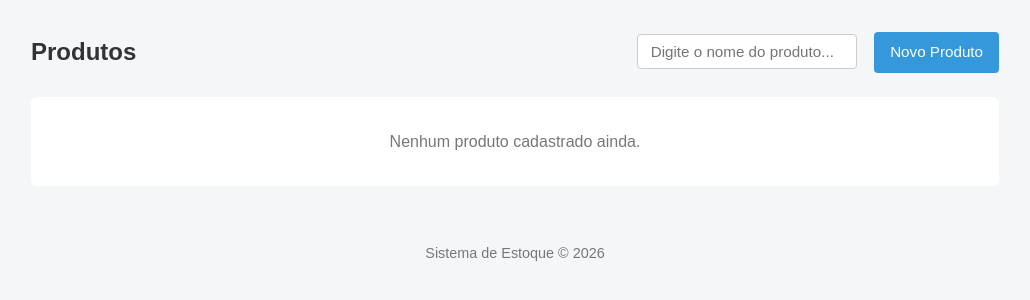
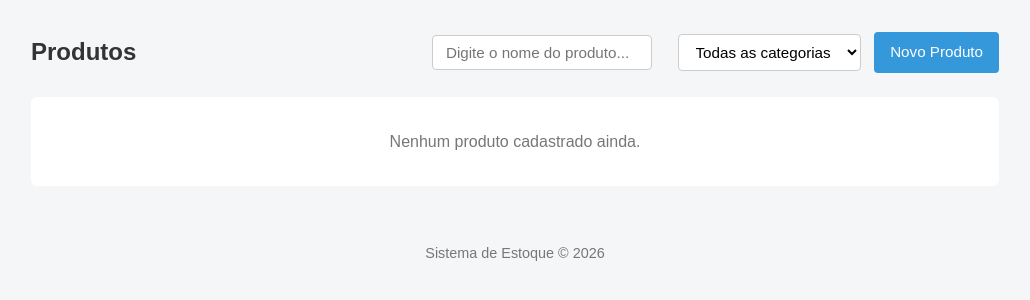
Before and after one commit to vinnyzz07/sistema-de-estoque, a Flask app: page /produtos in a window 1280 px wide. Shown: the part 70-370 px from the top of the page, without its empty margins (125-1155 px from the left). Run offline with Flask 3, Linux system fonts and the light colour scheme; data that the repository does not hold is empty.

Commit message:
Melhoria no filtro de produtos

```diff
--- a/app/routes.py
+++ b/app/routes.py
@@ -98,7 +98,8 @@ def excluir_categoria(id):
 @bp.route('/produtos')
 def listar_produtos():
     produtos = Produto.query.order_by(Produto.nome).all()
-    return render_template('produtos/listar.html', produtos=produtos)
+    categorias = Categoria.query.order_by(Categoria.nome).all()
+    return render_template('produtos/listar.html', produtos=produtos, categorias=categorias)
 
 @bp.route('/produtos/novo', methods=['GET', 'POST'])
 def novo_produto():
--- a/app/static/css/style.css
+++ b/app/static/css/style.css
@@ -265,3 +265,17 @@ th {
     font-size: 0.95rem;
     width: 220px;
 }
+
+.filtros {
+    display: flex;
+    align-items: center;
+    gap: 0.8rem;
+}
+
+.campo-select {
+    padding: 0.5rem 0.8rem;
+    border: 1px solid #ccc;
+    border-radius: 4px;
+    font-size: 0.95rem;
+    background-color: white;
+}
--- a/app/static/js/script.js
+++ b/app/static/js/script.js
@@ -1,21 +1,32 @@
 document.addEventListener('DOMContentLoaded', function () {
     const campoBusca = document.getElementById('busca-produto');
+    const filtroCategoria = document.getElementById('filtro-categoria');
 
-    if (campoBusca) {
-        campoBusca.addEventListener('input', function () {
-            const termo = this.value.toLowerCase().trim();
+    function filtrarProdutos() {
+        const termo = campoBusca ? campoBusca.value.toLowerCase().trim() : '';
+        const categoriaSelecionada = filtroCategoria ? filtroCategoria.value.toLowerCase() : '';
         const linhas = document.querySelectorAll('table tbody tr');
 
         linhas.forEach(function (linha) {
-                // Pega apenas a primeira coluna (nome do produto)
             const nomeProduto = linha.querySelector('td').textContent.toLowerCase();
+            const categoriaProduto = linha.children[1].textContent.toLowerCase(); // 2ª coluna = categoria
 
-                if (nomeProduto.includes(termo)) {
+            const correspondeNome = nomeProduto.includes(termo);
+            const correspondeCategoria = categoriaSelecionada === '' || categoriaProduto === categoriaSelecionada;
+
+            if (correspondeNome && correspondeCategoria) {
                 linha.style.display = '';
             } else {
                 linha.style.display = 'none';
             }
         });
-        });
+    }
+
+    if (campoBusca) {
+        campoBusca.addEventListener('input', filtrarProdutos);
+    }
+
+    if (filtroCategoria) {
+        filtroCategoria.addEventListener('change', filtrarProdutos);
     }
 });
--- a/app/templates/produtos/listar.html
+++ b/app/templates/produtos/listar.html
@@ -5,8 +5,16 @@
 {% block conteudo %}
     <div class="cabecalho-pagina">
         <h2>Produtos</h2>
-        <div>
+        <div class="filtros">
             <input type="text" id="busca-produto" placeholder="Digite o nome do produto..." class="campo-busca">
+
+            <select id="filtro-categoria" class="campo-select">
+                <option value="">Todas as categorias</option>
+                {% for categoria in categorias %}
+                    <option value="{{ categoria.nome }}">{{ categoria.nome }}</option>
+                {% endfor %}
+            </select>
+
             <a href="{{ url_for('main.novo_produto') }}" class="botao botao-primario">Novo Produto</a>
         </div>
     </div>
```
Lines whose indentation alone changed are shown as unchanged.
